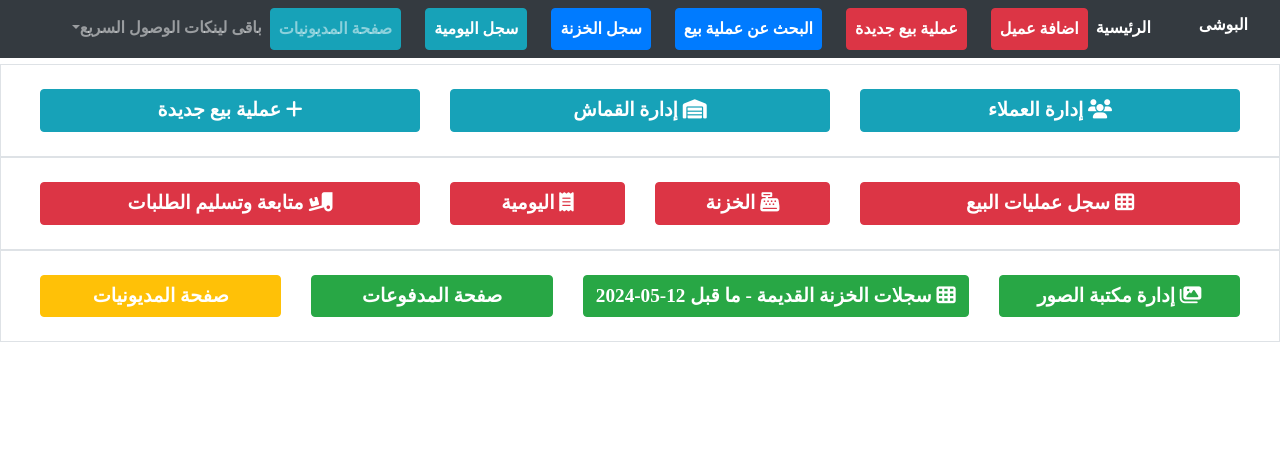
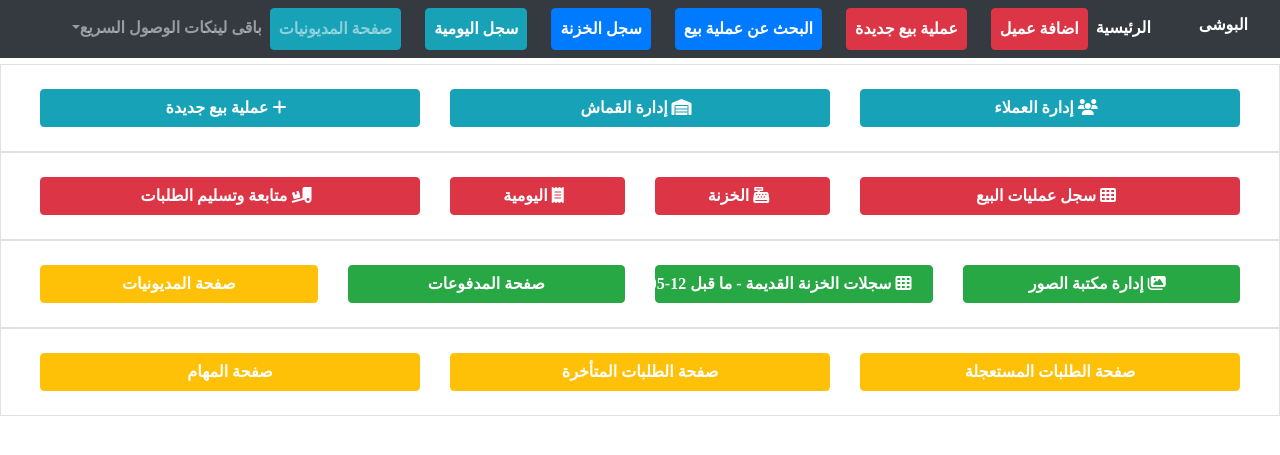
Before and after one commit to arbhmnalnt/boshy, a Django app: page / in a window 1280 px wide. Shown: the top 455 px of the page. Run offline with Django 3.2, Linux system fonts and the light colour scheme; parts of the project's set-up code (start-up, migrations or seed data) failed here and were passed over; some libraries are stand-ins or nearby versions.

Commit message:
edit details and more

```diff
--- a/home/static/homee/css/style.css
+++ b/home/static/homee/css/style.css
@@ -3,6 +3,11 @@ body, .h3, h1.h1, .btn:not(:disabled):not(.disabled), label, select, input{
     font-size: 1rem!important;
     font-weight: 900!important;
     font-family: none!important;
+}
+
+.btn.custom-btn:not(:disabled):not(.disabled){
+  width: 100% !important;
+  color: white;
 }
 
 label, h1.h1{
--- a/home/templates/homee/homepage.html
+++ b/home/templates/homee/homepage.html
@@ -3,79 +3,89 @@
     <title>الصفحة الرئيسية</title>
 {% endblock %}
 {% block style %}
-    <!-- Your styles go here -->
+    <style>
+        .custom-btn:hover {
+            background-color: #007bff;
+        }
+    </style>
 {% endblock %}
 {% block content %}
-    <div class="row border p-4 ">
-        <div class="col-4">
-            <a class="btn btn-info w-100 text-white home" href="{% url 'client:list' %}" style="">
-            <i class="fa-solid fa-users"></i>
-            إدارة العملاء
+    <div class="row border p-4">
+        <div class="col-md-4">
+            <a class="btn btn-info custom-btn" href="{% url 'client:list' %}">
+                <i class="fa-solid fa-users me-2"></i> إدارة العملاء
             </a>
         </div>
-        <div class="col-4">
-            <a class="btn btn-info w-100 text-white home" href="{% url 'cloth:list' %}" style="">
-            <i class="fa-solid fa-warehouse"></i>
-            إدارة القماش
+        <div class="col-md-4">
+            <a class="btn btn-info custom-btn" href="{% url 'cloth:list' %}">
+                <i class="fa-solid fa-warehouse me-2"></i> إدارة القماش
             </a>
         </div>
-
-        <div class="col-4">
-            <a class="btn btn-info w-100 text-white home" href="{% url 'order:createMain' %}" style="">
-            <i class="fa-solid fa-plus"></i>
-            عملية بيع جديدة
+        <div class="col-md-4">
+            <a class="btn btn-info custom-btn" href="{% url 'order:createMain' %}">
+                <i class="fa-solid fa-plus me-2"></i> عملية بيع جديدة
             </a>
         </div>
     </div>
     <div class="row border p-4">
-        <div class="col-4">
-            <a class="btn btn-danger w-100 text-white home" href="{% url 'order:list' %}" style="">
-            <i class="fa-solid fa-table-cells"></i>
-            سجل عمليات البيع
+        <div class="col-md-4">
+            <a class="btn btn-danger custom-btn" href="{% url 'order:list' %}">
+                <i class="fa-solid fa-table-cells me-2"></i> سجل عمليات البيع
             </a>
         </div>
-        <div class="col-2">
-            <a class="btn btn-danger w-100 text-white home" href="{% url 'kazna:list' %}" style="">
-            <i class="fa-solid fa-cash-register"></i>
-            الخزنة
+        <div class="col-md-2">
+            <a class="btn btn-danger custom-btn" href="{% url 'kazna:list' %}">
+                <i class="fa-solid fa-cash-register me-2"></i> الخزنة
             </a>
         </div>
-        <div class="col-2">
-            <a class="btn btn-danger w-100 text-white home" href="{% url 'kazna:list' %}" style="">
-            <i class="fa-solid fa-receipt"></i>
-            اليومية
+        <div class="col-md-2">
+            <a class="btn btn-danger custom-btn" href="{% url 'kazna:list' %}">
+                <i class="fa-solid fa-receipt me-2"></i> اليومية
             </a>
         </div>
-        <div class="col-4">
-            <a class="btn btn-danger w-100 text-white home" href="{% url 'order:orderStatus' %}" style="">
-            <i class="fa-solid fa-truck-ramp-box"></i>
-            متابعة وتسليم الطلبات
+        <div class="col-md-4">
+            <a class="btn btn-danger custom-btn" href="{% url 'order:orderStatus' %}">
+                <i class="fa-solid fa-truck-ramp-box me-2"></i> متابعة وتسليم الطلبات
+            </a>
+        </div>
+    </div>
+    <div class="row border p-4">
+        <div class="col-md-3">
+            <a class="btn btn-success custom-btn" href="{% url 'img:list' %}">
+                <i class="fa-solid fa-images me-2"></i> إدارة مكتبة الصور
+            </a>
+        </div>
+        <div class="col-md-3">
+            <a class="btn btn-success custom-btn" href="{% url 'kazna:old_list' %}">
+                <i class="fa-solid fa-table-cells me-2"></i> سجلات الخزنة القديمة - ما قبل 12-05-2024
+            </a>
+        </div>
+        <div class="col-md-3">
+            <a class="btn btn-success custom-btn" href="{% url 'kazna:expense_list' %}">
+                صفحة المدفوعات
+            </a>
+        </div>
+        <div class="col-md-3">
+            <a class="btn btn-warning custom-btn" href="{% url 'order:listDebit' %}">
+                صفحة المديونيات
             </a>
         </div>
     </div>
     <div class="row border p-4">
         <div class="col">
-            <a class="btn btn-success w-100 text-white home" href="{% url 'img:list' %}" style="">
-            <i class="fa-solid fa-images"></i>
-            إدارة مكتبة الصور
+            <a class="btn btn-warning custom-btn" href="#">
+              صفحة الطلبات المستعجلة
             </a>
         </div>
         <div class="col">
-            <a class="btn btn-success w-100 text-white home" href="{% url 'kazna:old_list' %}" style="">
-            <i class="fa-solid fa-table-cells"></i>
-            سجلات الخزنة القديمة - ما قبل 12-05-2024
-            </a>
-        </div>
-        <div class="col">
-          <a class="btn btn-success w-100 home"  href="{% url 'kazna:expense_list' %}">
-            صفحة المدفوعات
+          <a class="btn btn-warning custom-btn" href="#">
+            صفحة الطلبات المتأخرة
           </a>
-        </div>
-        <div class="col">
-          <a class="btn btn-warning text-white w-100 home"  href="{% url 'order:listDebit' %}">
-            صفحة المديونيات
-          </a>
-        </div>
+      </div>
+      <div class="col">
+        <a class="btn btn-warning custom-btn" href="#">
+          صفحة المهام
+        </a>
     </div>
-
+    </div>
 {% endblock %}
--- a/order/templates/order/ordersList.html
+++ b/order/templates/order/ordersList.html
@@ -85,6 +85,10 @@
                             <p class="bg-warning text-white p-1 h4 w-100 done_pay_statue">تسليم بعد المرتجع</p>
                                 {% elif basicInvoiceInfo.get_statue_display == "مرتجع" %}
                             <p class="bg-danger text-white p-2 h4 w-100" style="font-size: 2rem; font-weight: 900;">مرتجع</p>
+                              {% elif basicInvoiceInfo.get_statue_display == "مستعجل" %}
+                            <p class="bg-danger text-white p-2 h4 w-100" style="font-size: 2rem; font-weight: 900;">مستعجل</p>
+                              {% elif basicInvoiceInfo.get_statue_display == "متأخر" %}
+                            <p class="bg-danger text-white p-2 h4 w-100" style="font-size: 2rem; font-weight: 900;">متأخر</p>
                             {% endif %}
                             <!-- Add more fields as needed -->
                         {% endfor %}
@@ -131,6 +135,8 @@
                             <option value="2">جاهز للتسليم</option>
                             <option value="3">مرتجع</option>
                             <option value="4">تسليم بعد المرتجع</option>
+                            <option value="5">مستعجل</option>
+                            <option value="6">متأخر</option>
                         </select>
                     </td>
                 </tr>
```
Also changed, not shown: order/templates/order/detailedOrderCreate_form.html (+8 -1 lines), db.sqlite3.
